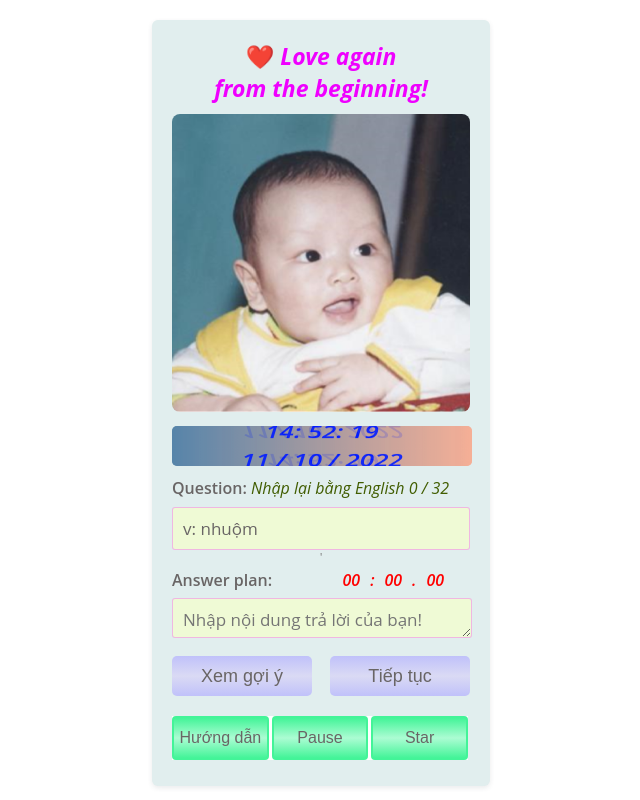
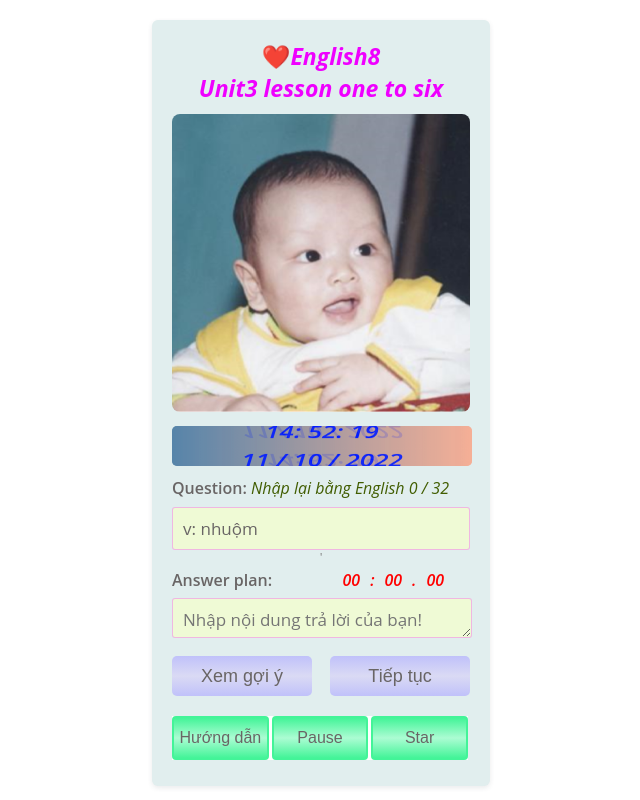
Before and after one commit to xuanphao19/English8A6_Unit3, a plain HTML site: page index.html in a window 1280 px wide. Shown: the whole page, without its empty margins (319-959 px from the left). Drawn offline with Linux system fonts and the light colour scheme.

Commit message:
Add files via upload

```diff
--- a/index.html
+++ b/index.html
@@ -3,7 +3,7 @@
   <head>
     <meta charset="UTF-8" />
     <meta http-equiv="X-UA-Compatible" content="IE=edge" />
-    <title>Luyện Tập Từ Vựng Tiếng Anh lớp 8</title>
+    <title>Unit3 Tiếng Anh lớp 8 mới</title>
     <link rel="icon" type="image/x-icon" href="./XuanPhao.ico" />
     <meta name="viewport" content="width=device-width, initial-scale=1.0" />
     <link rel="stylesheet" href="./assets/css/main.css" />
@@ -12,12 +12,16 @@
     <div class="main">
       <div class="App" id="App-1">
         <h3 class="heading">
-          ❤️<i> Love again<br />from the beginning! </i>
+          ❤️<i>English8<br />Unit3 lesson one to six</i>
         </h3>
         <!-- <h4 class="sub-heading">Vocabulary test</h4> -->
         <div class="flip-card-inner">
           <div class="flip-card-front">
-            <img id='flip-card-front' src="./assets/img/MisaCute.png" alt="Avatar" />
+            <img
+              id="flip-card-front"
+              src="./assets/img/MisaCute.png"
+              alt="Avatar"
+            />
           </div>
           <div class="flip-card-back">
             <img src="./assets/img/screenshot_1662025446.png" alt="Avatar" />
```
